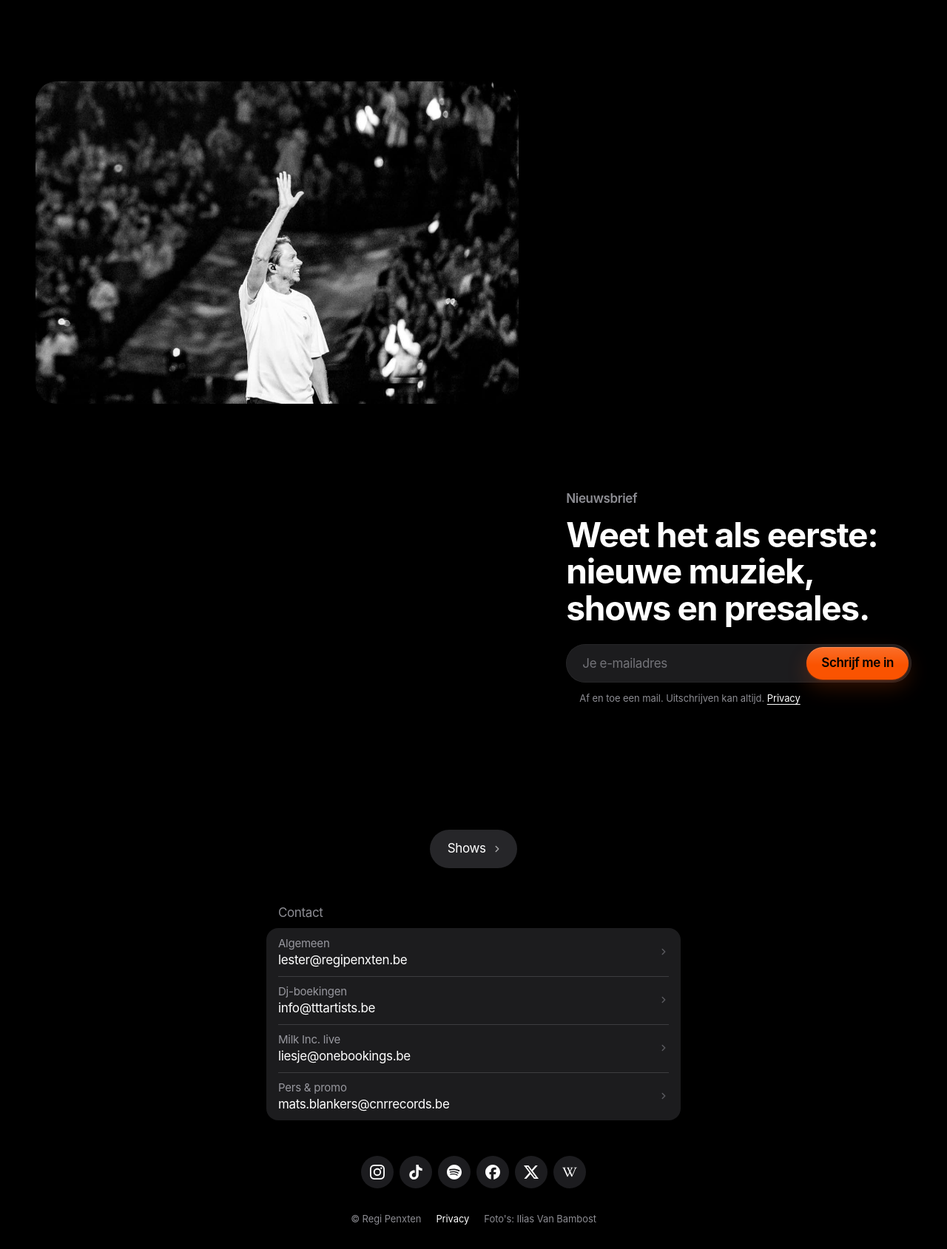
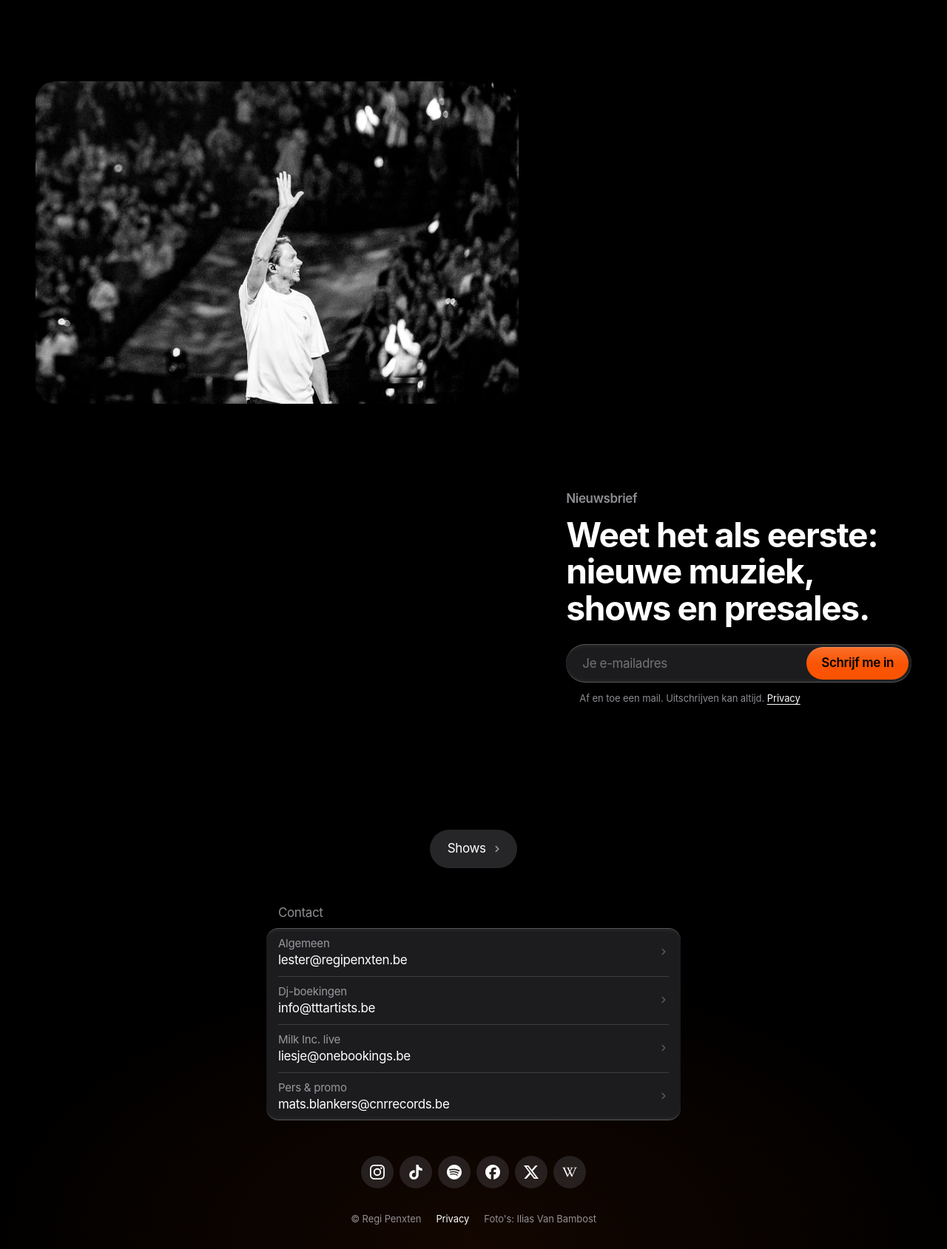
Before and after one commit to Popcornbrains/regipenxten-website, a plain HTML site: page index.html in a window 1280 px wide. Shown: the part 802-2491 px from the top of the page at 74% size. Drawn offline with Linux system fonts and the light colour scheme.

Commit message:
Homepage: Apple v1.4-diepte (lichtrand op de kaarten, geen gloed onder de knoppen, vage merkgloed onderaan)

```diff
--- a/index.html
+++ b/index.html
@@ -100,6 +100,11 @@ document.addEventListener("submit", function (e) {
                  inset 1px 0 0 rgba(255,255,255,.06), inset -1px 0 0 rgba(255,255,255,.06);
   --ap-glass-edge:0 0 0 .5px rgba(0,0,0,.6);
   --ap-glass-shadow:0 1px 2px rgba(0,0,0,.3), 0 12px 32px rgba(0,0,0,.5);
+  /* v1.4 depth: a resting card lifts by one surface step + a hairline of light top and bottom,
+     never a drop shadow (a shadow cannot darken a black canvas) [brand-tokens.css --ap-edge-light, dark] */
+  --edge-light:inset 0 1px 0 rgba(255,255,255,.22), inset 0 -1px 0 rgba(255,255,255,.22),
+               inset 0 7px 5px -4px rgba(255,255,255,.06), inset 0 -7px 5px -4px rgba(255,255,255,.06),
+               inset 1px 0 0 rgba(0,0,0,.09), inset -1px 0 0 rgba(0,0,0,.09);
 
   --s1:.5rem; --s2:.75rem; --s3:1rem; --s4:1.5rem; --s5:2rem; --s6:3rem; --s7:4.5rem; --s8:7rem;
   --gutter:16px;
@@ -149,7 +154,7 @@ a{ color:inherit; -webkit-tap-highlight-color:transparent; }
 .btn--orange{
   background:linear-gradient(180deg, rgba(255,255,255,.16), transparent 55%), var(--orange);
   color:var(--ap-on-accent); font-weight:600;
-  box-shadow:inset 0 1px 0 rgba(255,255,255,.22), 0 1px 2px rgba(250,83,1,.35), 0 10px 28px rgba(250,83,1,.22);
+  box-shadow:inset 0 1px 0 rgba(255,255,255,.22);   /* no coloured glow: Apple buttons carry none (v1.4) */
 }
 /* bordered: Apple's grey fill, for the quiet actions in the content layer */
 .btn--grey{ background:var(--ap-fill-2); }
@@ -292,7 +297,8 @@ html.bar-on .bar > a + a{ transition-delay:.06s; }
   .news__photo img{ object-position:72% 50%; }
 }
 /* from a tablet on, the photo is a rounded tile like an Apple product tile */
-@media (min-width:640px){ .news__photo{ border-radius:28px; transform:translateZ(0); } }
+@media (min-width:640px){ .news__photo{ border-radius:27px; transform:translateZ(0); } }   /* a free-standing tile: the widget radius [v1.4] */
+@supports (corner-shape:superellipse(1.3)){ @media (min-width:640px){ .news__photo{ border-radius:32px; corner-shape:superellipse(1.3); } } }
 .news__body{ padding:0 var(--gutter); max-width:36rem; width:100%; margin:0 auto; text-align:center; }
 /* eyebrow: Apple's headline weight, in the label grey; title case, never caps */
 .label{ margin:0 0 var(--s2); font-size:17px; font-weight:600; letter-spacing:-.022em; color:var(--ap-label-2); }
@@ -349,10 +355,10 @@ html.motion .rv.in{
   display:flex; align-items:center; gap:var(--s1);
   padding:4px; border-radius:9999px;
   background:var(--ap-bg-grouped-2);
-  box-shadow:inset 0 0 0 .5px rgba(255,255,255,.08);
+  box-shadow:var(--edge-light);
   transition:box-shadow .44s var(--ease-smooth);
 }
-.signup__row:focus-within{ box-shadow:inset 0 0 0 .5px rgba(255,255,255,.08), 0 0 0 3px color-mix(in srgb, var(--orange) 55%, transparent); }
+.signup__row:focus-within{ box-shadow:var(--edge-light), 0 0 0 3px color-mix(in srgb, var(--orange) 55%, transparent); }
 .signup.is-invalid .signup__row{ box-shadow:inset 0 0 0 2px var(--paper); }
 .signup input[type="email"]{
   flex:1; min-width:0; height:var(--ap-hit); padding:0 0 0 18px;
@@ -391,9 +397,12 @@ html.motion .rv.in{
 
 /* ---- 3. Contact: an inset grouped list, like Settings -------------------- */
 .contact{ max-width:calc(560px + 2 * var(--gutter)); margin:0 auto; padding:var(--s6) var(--gutter) 0; }
+/* the canvas is never flat black [v1.4]: one faint glow in Regi orange behind contact and socials (8%, the ceiling is 10%) */
+body{ background-image:radial-gradient(75% 560px at 50% 100%, rgba(250,83,1,.08), transparent 72%); }   /* on the page bottom, so it never ends in an edge */
 /* section header outside the card: large, grey, title case [Apple-screenshot] */
 .list-head{ margin:0 0 var(--s1); padding:0 16px; font-size:17px; font-weight:400; letter-spacing:-.022em; color:var(--ap-label-2); }
-.roles{ list-style:none; margin:0; padding:0; background:var(--ap-bg-grouped-2); border-radius:var(--ap-r-group); overflow:hidden; }
+.roles{ position:relative; list-style:none; margin:0; padding:0; background:var(--ap-bg-grouped-2); border-radius:var(--ap-r-group); overflow:hidden; }
+.roles::after{ content:""; position:absolute; inset:0; border-radius:inherit; box-shadow:var(--edge-light); pointer-events:none; }   /* above the rows, so a pressed row never hides it */
 .roles li{ position:relative; }
 .roles li + li::before{ content:""; position:absolute; top:0; left:16px; right:16px; height:.5px; background:var(--ap-separator); }   /* inset both sides [meting] */
 .row{
@@ -444,7 +453,7 @@ html.motion .rv.in{
 /* Increase Contrast [Apple]: glass turns solid with a contrast edge */
 @media (prefers-contrast:more){
   .glass{ background:#000; -webkit-backdrop-filter:none; backdrop-filter:none; border:1px solid #fff; box-shadow:none; }
-  .roles{ box-shadow:inset 0 0 0 1px rgba(255,255,255,.5); }
+  .roles::after{ box-shadow:inset 0 0 0 1px #fff; }
 }
 </style>
 </head>
```
